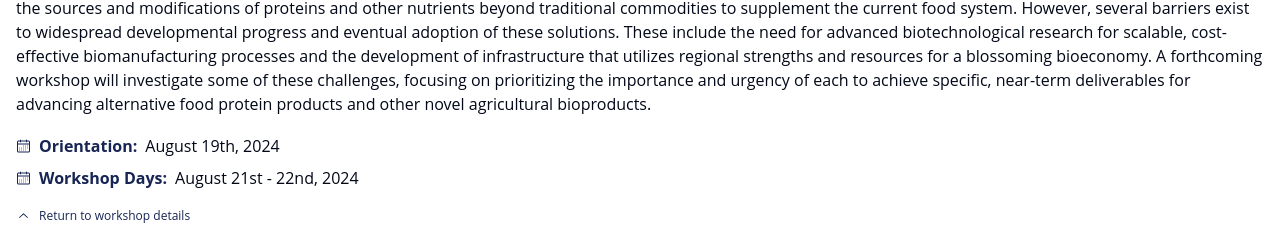
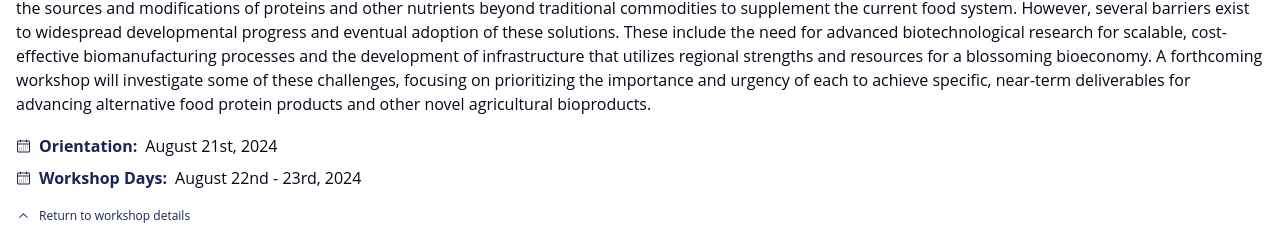
Before and after one commit to ZachStapletonJones/casa-bio, a Next.js app: page / in a window 1280 px wide. Shown: the part 2438-2678 px from the top of the page. Built offline with nearby package versions, Linux system fonts and the light colour scheme.

Commit message:
update group E dates

```diff
--- a/data/workshop-topics.ts
+++ b/data/workshop-topics.ts
@@ -46,8 +46,8 @@ export const workshopTopic: WorkshopTopicObject = [
     id: "E",
     title: "Food Protein Diversification",
     description: "Diversifying our food protein sources to feed our growing population may offer significant benefits for climate and the environment while building national and regional economies and adding new jobs within these fields. While the development of multiple approaches in this arena has seen significant progress over the last 10 years, making a step change to develop new solutions and build regional innovation ecosystems may unlock the potential of this sector of the bioeconomy. Mindful advancement of innovative solutions may help improve food security and promote regional economic growth while supporting national climate goals and expanding the sources and modifications of proteins and other nutrients beyond traditional commodities to supplement the current food system. However, several barriers exist to widespread developmental progress and eventual adoption of these solutions. These include the need for advanced biotechnological research for scalable, cost-effective biomanufacturing processes and the development of infrastructure that utilizes regional strengths and resources for a blossoming bioeconomy. A forthcoming workshop will investigate some of these challenges, focusing on prioritizing the importance and urgency of each to achieve specific, near-term deliverables for advancing alternative food protein products and other novel agricultural bioproducts.",
-    orientation: "August 19th, 2024",
-    dates: "August 21st - 22nd, 2024"
+    orientation: "August 21st, 2024",
+    dates: "August 22nd - 23rd, 2024"
   },
   {
     //WorkshopTopic 6
```
